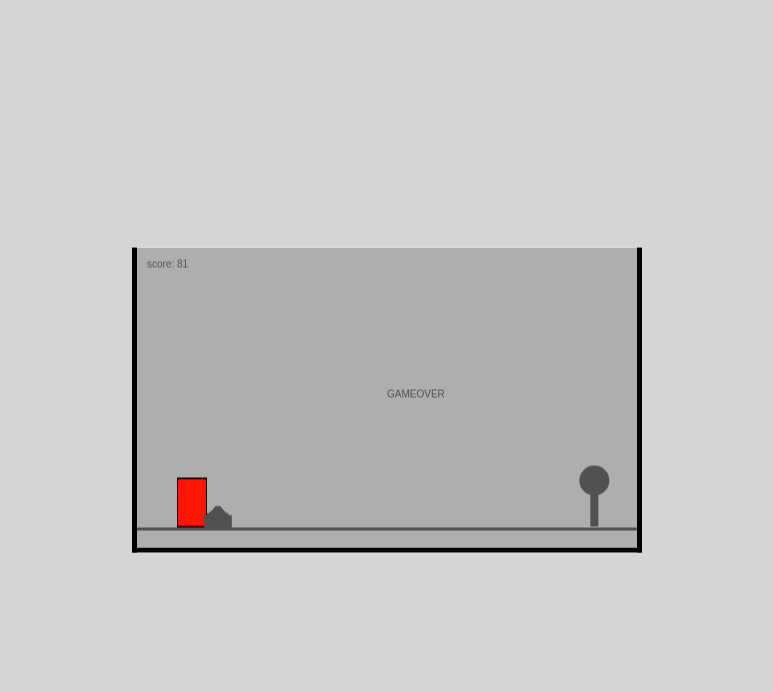
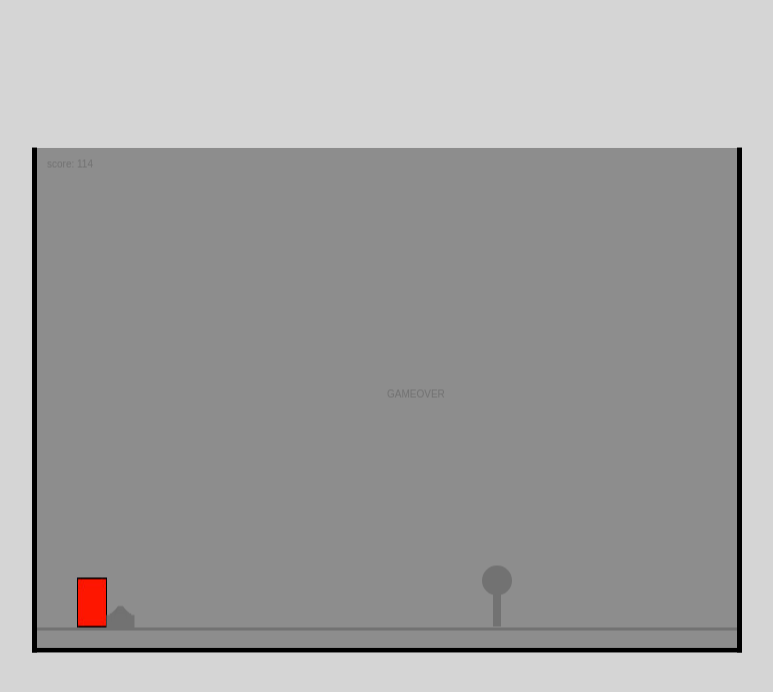
Before and after one commit to NCRobotix/NCTestRun, a plain HTML site: page index.html in a window 1280 px wide. Shown: the whole page, without its empty margins (253-1026 px from the left). Drawn offline with Linux system fonts and the light colour scheme.

Commit message:
Update index.html

```diff
--- a/index.html
+++ b/index.html
@@ -6,7 +6,7 @@
     <link rel="stylesheet" href="./index.CSS">
   </head>
   <body>
-    <canvas id="gameCanvas" width="500" height="300"></canvas>
+    <canvas id="gameCanvas" width="700" height="500"></canvas>
     <script>
     //window.onload = function draw() {
 
```
